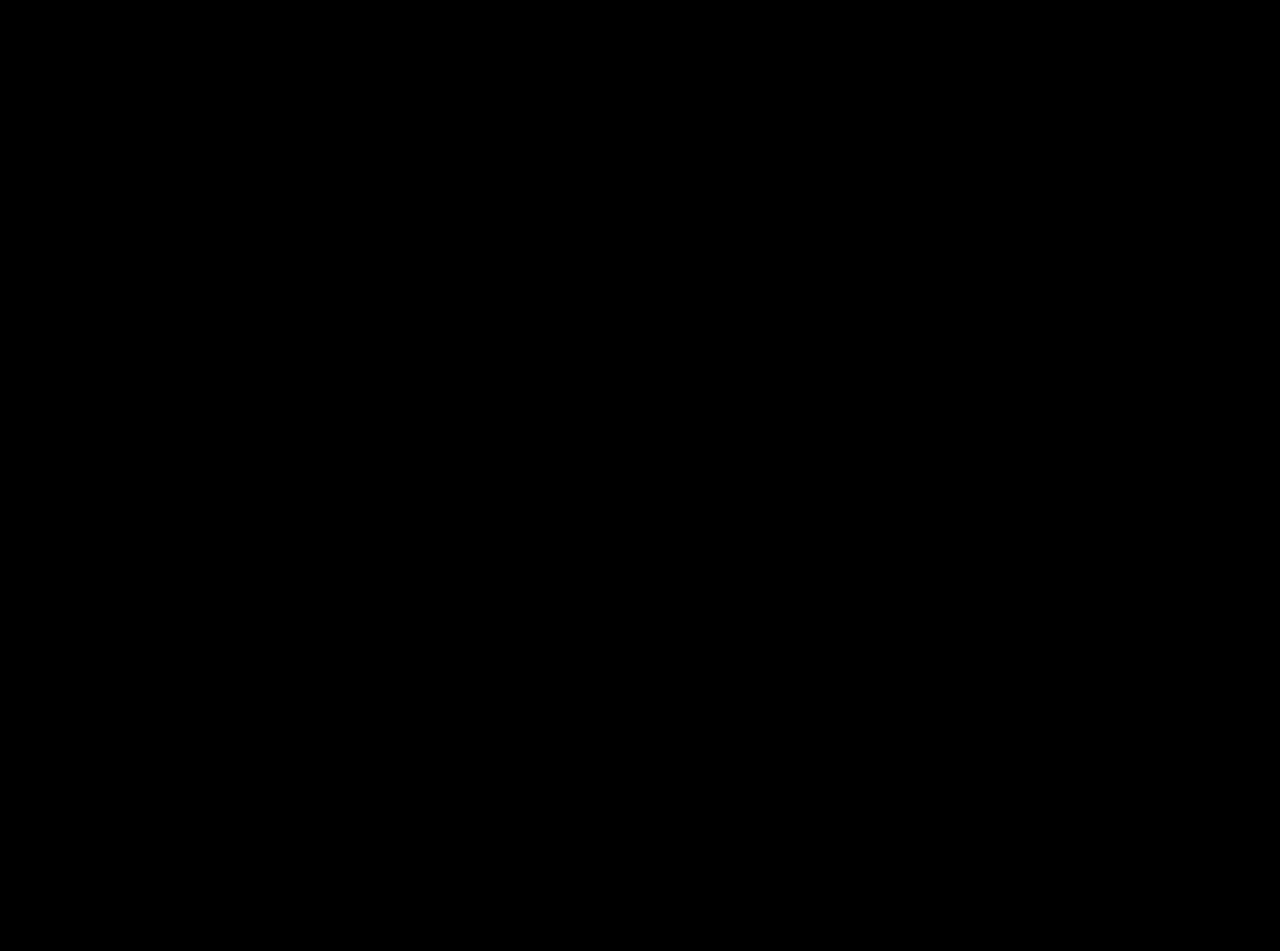
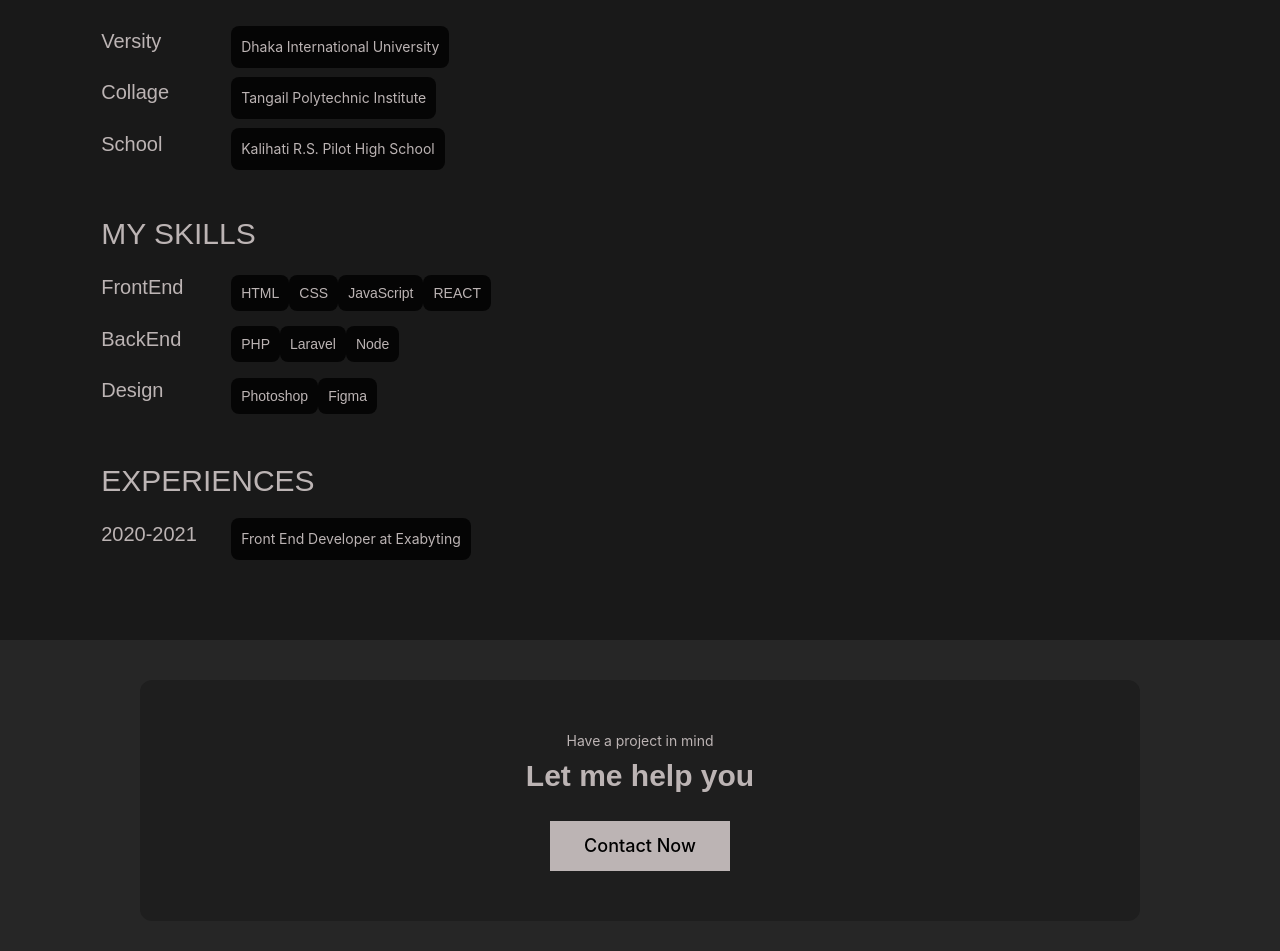
Before and after one commit to subarnasabirah/personal-website-demo, a React (Create React App) app: page / in a window 1280 px wide. Shown: the part 1381-2332 px from the top of the page. Before the commit the page ends 1324 px from the top, so only its background shows below. Built offline with nearby package versions, Linux system fonts and the light colour scheme.

Commit message:
Added Education and Contact Banner Section - Education seciton ui design done - Contant Banner section ui desing done - About section code modified

```diff
--- a/src/App.css
+++ b/src/App.css
@@ -12,14 +12,16 @@
   --black: black;
   --gray: rgba(198, 201, 216, 0.75);
   --pink-red: #f9004d;
+  --black-rgb: rgba(0, 0, 0, 0.8);
+  --rangoon-green: #191919;
 }
 html {
   font-size: 10px;
   font-family: "Roboto Mono";
 }
-body {
+/* body {
   background-color: var(--black);
-}
+} */
 ul,
 li {
   list-style: none;
@@ -44,8 +46,7 @@ h2,
 h3,
 h4,
 h5,
-h6,
-span {
+h6 {
   font-size: 18px;
   color: var(--white);
   font-family: Poppins, sans-serif;
@@ -90,6 +91,17 @@ span {
   align-items: flex-start;
   justify-content: center;
 }
+.row__1 {
+  width: 100%;
+  overflow: hidden;
+}
+.col__12 {
+  max-width: 100%;
+  display: flex;
+  padding: 20px;
+  flex-direction: column;
+  justify-content: flex-start;
+}
 .col__2 {
   max-width: 50%;
   display: flex;
@@ -130,18 +142,13 @@ input {
 button.btn {
   font-size: 18px;
   font-weight: 500;
-  /* border-radius: 5px; */
-  /* border: 2px solid #f9004d;
-  background-color: #f9004d; */
   background-color: var(--gray-1);
   border: 2px solid var(--gray-1);
   color: var(--black);
-  /* text-transform: uppercase; */
-  /* letter-spacing: 2px; */
   transition: 0.4s all ease;
   height: 50px;
   width: 180px;
-  /* margin: 0px 10px; */
+  margin-top: 20px;
 }
 .p__color {
   color: rgba(198, 201, 216, 0.75);
@@ -152,15 +159,12 @@ button.btn {
 }
 button.about.btn.pointer:hover {
   background: var(--white);
-  color: var(--pink-red);
+  color: var(--gray-1);
   border: 2px solid var(--white);
 }
 /* RESPONSIVE */
 @media only screen and (max-width: 768px) {
   .col__2 {
-    max-width: 100%;
-  }
-  .a__img {
     border-radius: 10px;
   }
 }
--- /dev/null
+++ b/src/components/home/ContactBanner.js
@@ -0,0 +1,16 @@
+import React from 'react';
+import './cbanner.css';
+
+export default function ContactBanner() {
+    return (
+        <div className="contact__banner__style">
+            <div className="contactBanner__wrapper">
+                <p className="project__mind">Have a project in mind</p>
+                <h3 className="contactBanner__heading">Let me help you</h3>
+                <div className="about__button  align__items__center">
+                    <a href="javascript: "><button className="about btn pointer">Contact Now</button></a>
+                </div>
+            </div>
+        </div>
+    );
+}
--- /dev/null
+++ b/src/components/home/EducationSection.js
@@ -0,0 +1,89 @@
+import React from 'react';
+import './about.css';
+
+export default function EducationSection() {
+    return (
+        <div className="education">
+            <div className="container">
+
+                <div className="row__1">
+                    <div className="col__12">
+                        <div className="about__info__items">
+                            <div className="about__info__item">
+                                <h1 className="about__info__heading">Education</h1>
+                                <div className="education__items">
+                                <h1 className="title">Versity</h1>
+                                <div className="items">
+                                    <div className="item">
+                                    <p className="s__name">Dhaka International University</p>
+                                    </div>
+                                </div>
+                                </div>
+                                <div className="education__items">
+                                <h1 className="title">Collage</h1>
+                                <div className="items">
+                                    <div className="item">
+                                    <p className="s__name">Tangail Polytechnic Institute</p>
+                                    </div>
+                                </div>
+                                </div>
+                                <div className="education__items">
+                                <h1 className="title">School</h1>
+                                <div className="items">
+                                    <div className="item">
+                                    <p className="s__name">Kalihati R.S. Pilot High School</p>
+                                    </div>
+                                </div>
+                                </div>
+                            </div>
+                            <div className="about__info__item">
+                                <h1 className="about__info__heading">MY SKILLS</h1>
+                                <div className="education__items">
+                                <h1 className="title">FrontEnd</h1>
+                                <div className="items">
+                                    <div className="item__1">
+                                        <span className="skills__items">HTML</span>
+                                        <span className="skills__items">CSS</span>
+                                        <span className="skills__items">JavaScript</span>
+                                        <span className="skills__items">REACT</span>
+                                    </div>
+                                </div>
+                                </div>
+                                <div className="education__items">
+                                <h1 className="title">BackEnd</h1>
+                                <div className="items">
+                                    <div  className="item__1">
+                                        <span className="skills__items">PHP</span>
+                                        <span className="skills__items">Laravel</span>
+                                        <span className="skills__items">Node</span>
+                                    </div>
+                                </div>
+                                </div>
+                                <div className="education__items">
+                                <h1 className="title">Design</h1>
+                                <div className="items">
+                                    <div className="item__1">
+                                        <span className="skills__items">Photoshop</span>
+                                        <span className="skills__items">Figma</span>
+                                    </div>
+                                </div>
+                                </div>
+                            </div>
+                            <div className="about__info__item">
+                                <h1 className="about__info__heading">Experiences</h1>
+                                <div className="education__items">
+                                <h1 className="title">2020-2021</h1>
+                                <div className="items">
+                                    <div className="item">
+                                       <p className="s__name">Front End Developer at Exabyting</p>
+                                    </div>
+                                </div>
+                                </div>
+                            </div>
+                        </div>
+                    </div>
+                </div>
+            </div>
+        </div>
+    );
+}
--- a/src/components/home/about.css
+++ b/src/components/home/about.css
@@ -1,10 +1,12 @@
+.about {
+  background-color: var(--dark-bg);
+}
 .about__img {
   height: 450px;
   background-color: var(--black);
   opacity: 0.8;
 }
 .a__img {
-  /* border-radius: 5px; */
   display: block;
   width: 100%;
   height: 100%;
@@ -25,3 +27,78 @@
   font-family: Poppins, sans-serif;
   margin-bottom: 15px;
 }
+.introduce__text {
+  color: var(--gray);
+  font-size: 18px;
+  word-spacing: 5px;
+  line-height: 20px;
+  font-family: Poppins, sans-serif;
+  margin-bottom: 15px;
+}
+
+/* Education Section style */
+.about__info__items {
+  padding: 20px 30px;
+}
+.about__info__item {
+  margin-bottom: 40px;
+}
+.about__info__heading {
+  font-size: 30px;
+  text-transform: uppercase;
+  color: var(--gray-1);
+}
+
+.education {
+  background-color: var(--rangoon-green);
+}
+.education__items {
+  display: flex;
+  align-items: center;
+  justify-content: flex-start;
+  position: relative;
+  margin-top: 10px;
+}
+.title {
+  font-size: 20px;
+  color: var(--gray-1);
+}
+.items {
+  display: flex;
+  position: absolute;
+  left: 130px;
+}
+.item {
+  background-color: var(--black-rgb);
+  padding: 10px;
+  border-radius: 8px;
+  color: var(--gray-1);
+  font-size: 14px;
+}
+.item__1 {
+  color: var(--gray-1);
+  font-size: 14px;
+}
+.skills__items {
+  background-color: var(--black-rgb);
+  padding: 10px;
+  border-radius: 8px;
+  font-family: Poppins, sans-serif;
+}
+.s__name {
+  margin-bottom: 0 !important;
+}
+@media only screen and (max-width: 768px) {
+  .education__items {
+    flex-direction: column;
+    align-items: flex-start;
+    gap: 1rem;
+  }
+  .items {
+    position: initial;
+    gap: 1rem;
+  }
+  .title {
+    font-size: 14px;
+  }
+}
--- /dev/null
+++ b/src/components/home/cbanner.css
@@ -0,0 +1,29 @@
+.contact__banner__style {
+  background-color: var(--dark-bg);
+  padding: 40px 0;
+  display: flex;
+  justify-content: center;
+}
+.contactBanner__wrapper {
+  background-color: var(--deep-dark);
+  border-radius: 12px;
+  padding: 5rem 0rem;
+  text-align: center;
+  max-width: 100%;
+  width: 1000px;
+}
+.contactBanner__heading {
+  font-size: 30px;
+  font-weight: 700;
+  color: var(--gray-1);
+  line-height: 20px;
+}
+.project__mind {
+  font-size: 14px;
+  color: var(--gray-1);
+}
+@media only screen and (max-width: 768px) {
+  .contactBanner__heading {
+    font-size: 20px;
+  }
+}
--- a/src/components/home/hero.css
+++ b/src/components/home/hero.css
@@ -12,7 +12,7 @@
   z-index: 1;
 }
 .hero_meta {
-  background: rgba(0, 0, 0, 0.8);
+  background: var(--black-rgb);
   padding: 20px 45px;
   border-radius: 8px;
 }
--- a/src/pages/Home.css
+++ b/src/pages/Home.css
@@ -8,8 +8,8 @@
   width: 100%;
   background-image: linear-gradient(
     to bottom,
-    rgba(0, 0, 0, 0.6),
-    rgba(0, 0, 0, 0.6),
-    rgba(0, 0, 0, 0.6)
+    rgba(0, 0, 0, 0.5),
+    rgba(0, 0, 0, 0.5),
+    rgba(0, 0, 0, 0.5)
   );
 }
--- a/src/pages/Home.js
+++ b/src/pages/Home.js
@@ -1,8 +1,11 @@
 import React from 'react';
 import HomeBg from '../assets/images/bg.jpg';
 import AboutSection from '../components/home/AboutSection';
+import ContactBanner from '../components/home/ContactBanner';
+import EducationSection from '../components/home/EducationSection';
 import HeroSection from '../components/home/HeroSection';
 import './Home.css';
+
 
 
 export default function Home() {
@@ -11,7 +14,9 @@ export default function Home() {
       <div className="background-overlay" style={{ backgroundImage:`url(${HomeBg})`, backgroundRepeat:"no-repeat", backgroundSize:"cover", backgroundPosition: "50%", backgroundColor: "#010101", height: "500px",position: "relative"}}>
         <HeroSection />
       </div>
-       <AboutSection />
+      <AboutSection />
+      <EducationSection />
+      <ContactBanner />
     </div>
   );
 }
```
Also changed, not shown: src/components/home/AboutSection.js (+5 -4 lines).
